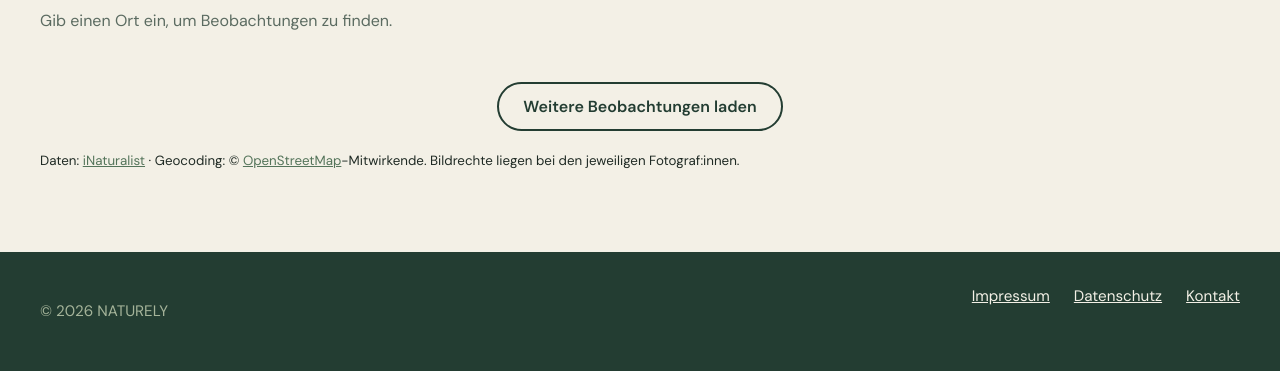
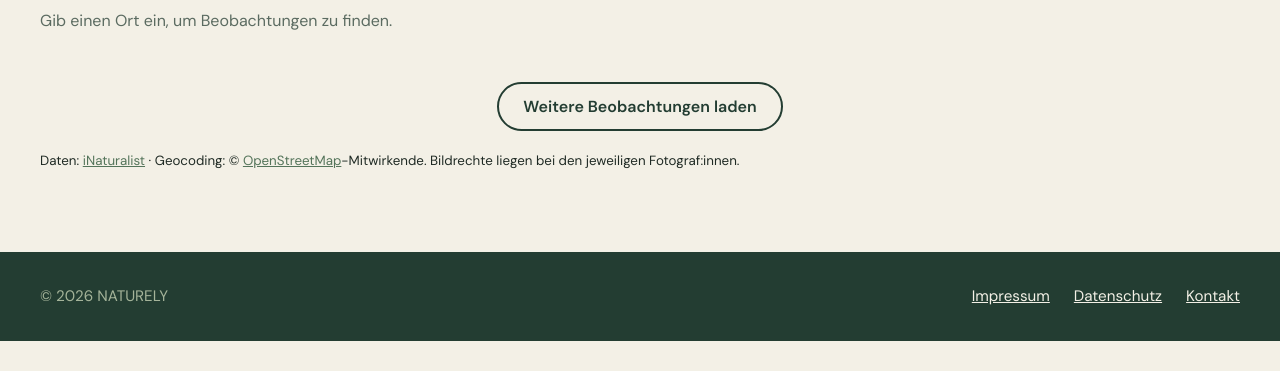
Before and after one commit to gitphinehas/naturely, a plain HTML site: page frontend/index.html in a window 1280 px wide. Shown: the part 675-1046 px from the top of the page. After the commit the page ends 1016 px from the top, so only its background shows below. Drawn offline with Linux system fonts and the light colour scheme.

Commit message:
fix footer height

```diff
--- a/frontend/css/style.css
+++ b/frontend/css/style.css
@@ -224,7 +224,12 @@ img {
   display: flex;
   flex-wrap: wrap;
   justify-content: space-between;
+  align-items: center;
   gap: 1rem;
+}
+
+.site-footer p {
+  margin: 0;
 }
 
 .site-footer ul {
```
